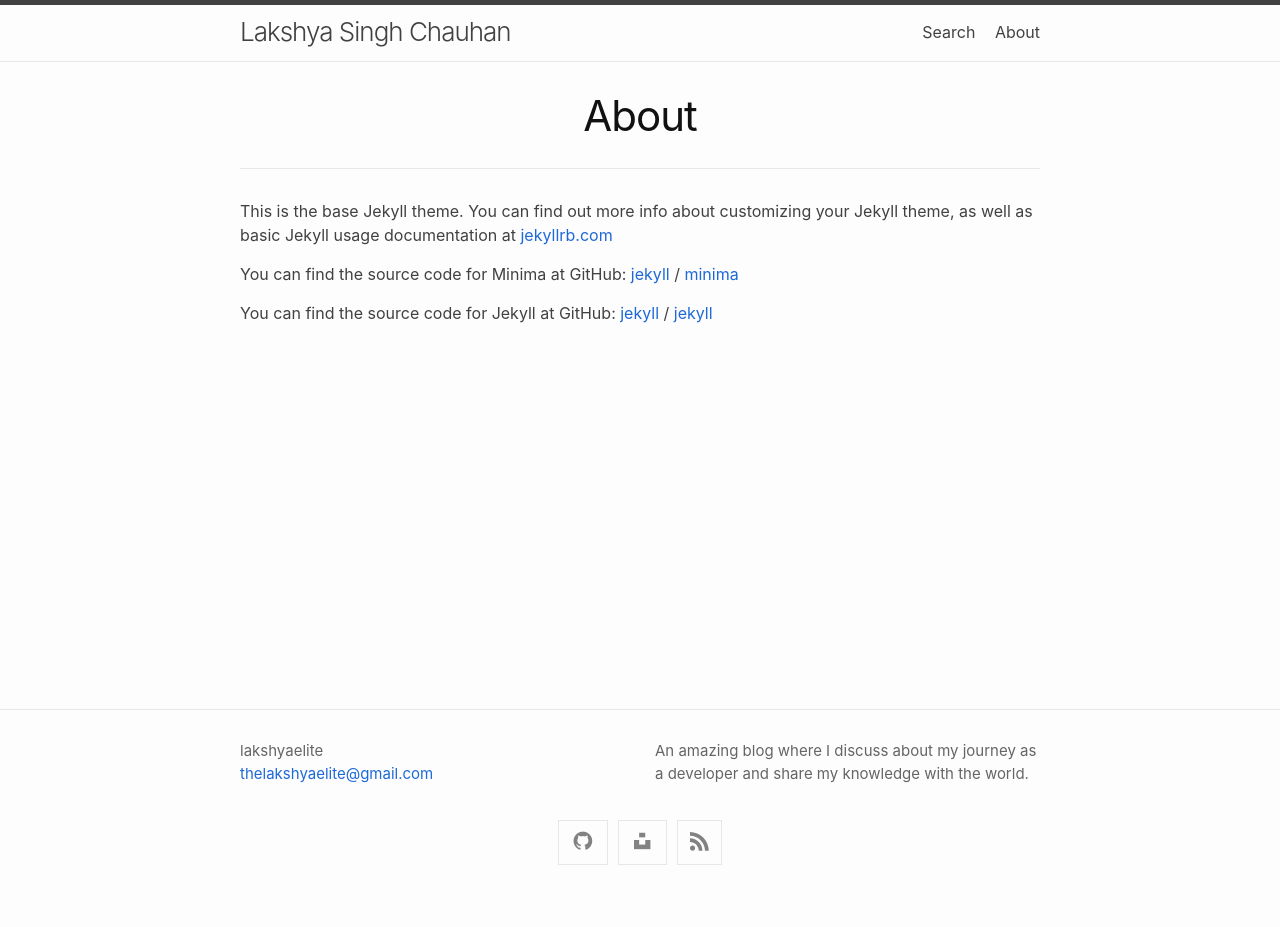
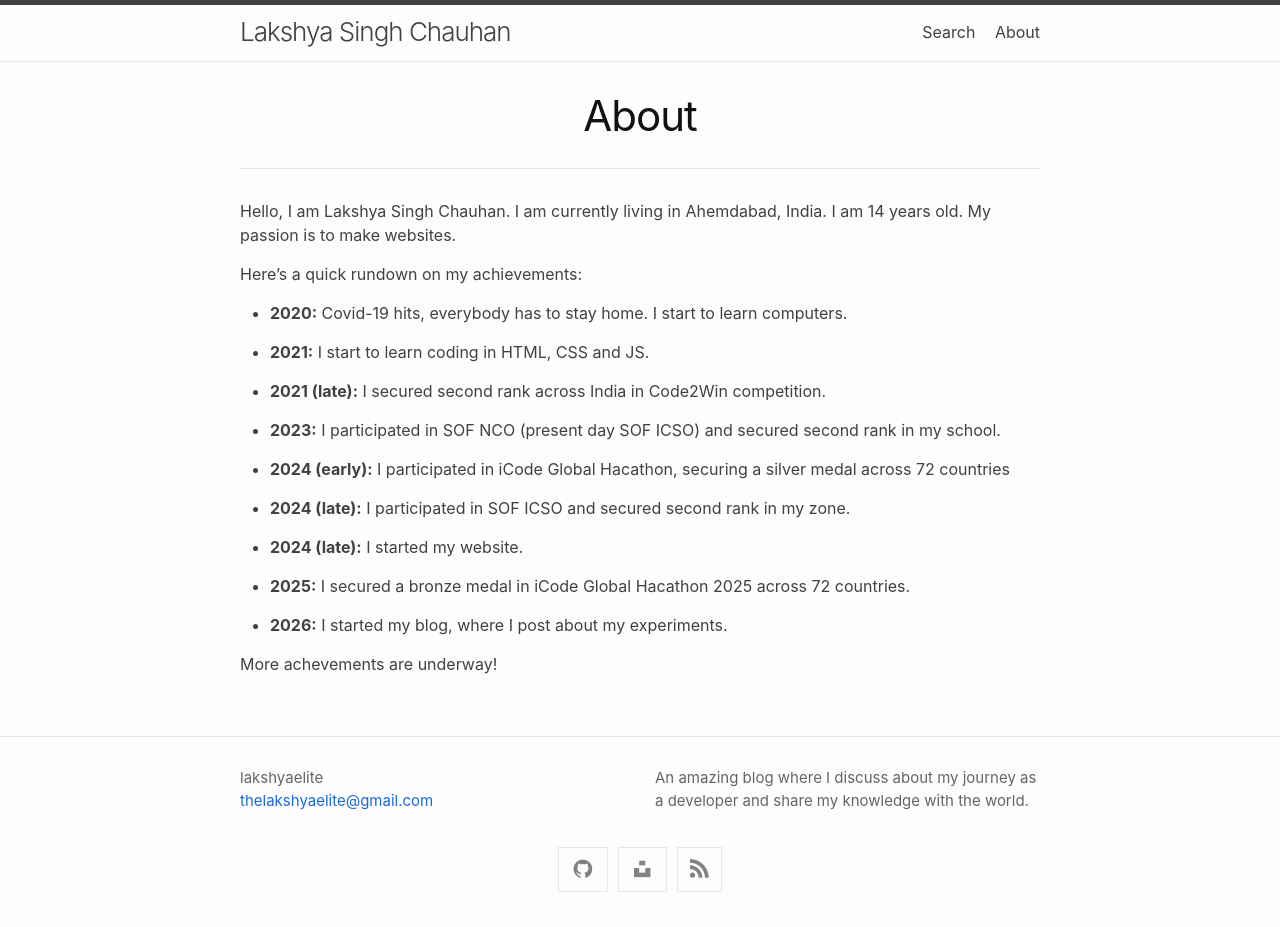
Before and after one commit to lakshyaelite/lakshyaelite.github.io, a Jekyll site: the page built from about.md, in a window 1280 px wide. Built offline with Jekyll 4.4.1, drawn with Linux system fonts in a browser that asks for light colours; nearby versions of some CDN libraries; before the commit the page ends 900 px from its top, so only the background shows below that.

Commit message:
some changes

```diff
--- a/about.md
+++ b/about.md
@@ -4,15 +4,25 @@ title: About
 permalink: /about/
 ---
 
-This is the base Jekyll theme. You can find out more info about customizing your Jekyll theme, as well as basic Jekyll usage documentation at [jekyllrb.com](https://jekyllrb.com/)
+Hello, I am Lakshya Singh Chauhan. I am currently living in Ahemdabad, India. I am 14 years old. My passion is to make websites.
 
-You can find the source code for Minima at GitHub:
-[jekyll][jekyll-organization] /
-[minima](https://github.com/jekyll/minima)
+Here's a quick rundown on my achievements:
+- **2020:** Covid-19 hits, everybody has to stay home. I start to learn computers.
 
-You can find the source code for Jekyll at GitHub:
-[jekyll][jekyll-organization] /
-[jekyll](https://github.com/jekyll/jekyll)
+- **2021:** I start to learn coding in HTML, CSS and JS.
 
+- **2021 (late):** I secured second rank across India in Code2Win competition.
 
-[jekyll-organization]: https://github.com/jekyll
+- **2023:** I participated in SOF NCO (present day SOF ICSO) and secured second rank in my school.
+
+- **2024 (early):** I participated in iCode Global Hacathon, securing a silver medal across 72 countries
+
+- **2024 (late):** I participated in SOF ICSO and secured second rank in my zone.
+
+- **2024 (late):** I started my website.
+
+- **2025:** I secured a bronze medal in iCode Global Hacathon 2025 across 72 countries.
+
+- **2026:** I started my blog, where I post about my experiments.
+
+More achevements are underway!
--- a/assets/css/style.scss
+++ b/assets/css/style.scss
@@ -9,6 +9,14 @@
 input {
   padding: 0.5rem;
   width: 100%;
+  border: 1px solid #ccc;
+  transition: 100ms ease-in-out;
+}
+
+input:active,
+input:focus {
+  outline: none;
+  box-shadow: 0 0 5px skyblue;
 }
 
 .search-highlight {
```
